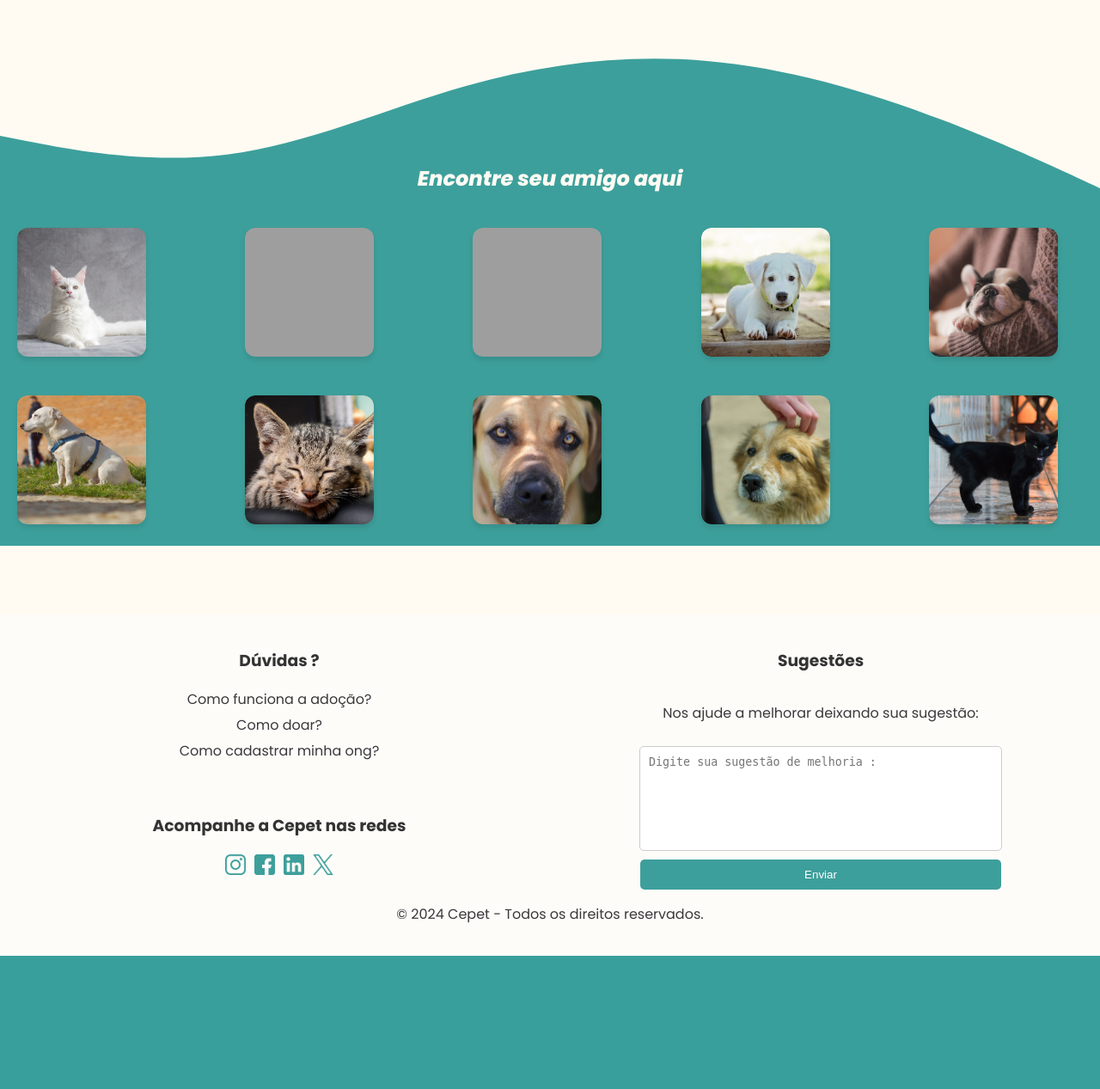
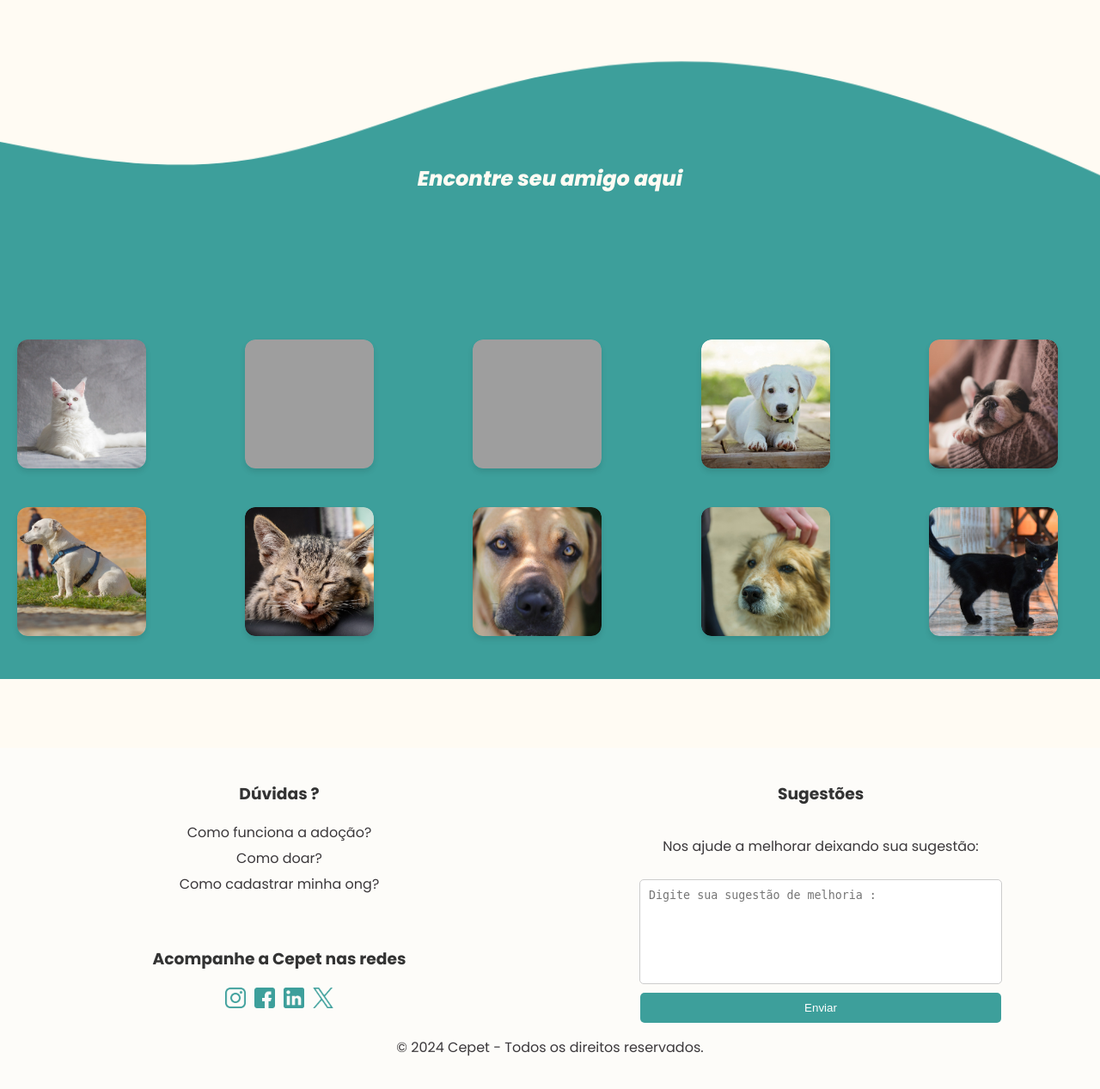
Before and after one commit to beladeiasilva/CEPET, a PHP site: page /inicial.php in a window 1280 px wide. Shown: the part 915-2182 px from the top of the page at 86% size. Before the commit the page ends 2027 px from the top, so only its background shows below. Run offline with PHP 8.4, Linux system fonts and the light colour scheme; grey boxes are pictures that could not be loaded.

Commit message:
23 out 1.css

```diff
--- a/paginas/css/estilos.css
+++ b/paginas/css/estilos.css
@@ -100,21 +100,24 @@ article button {
     padding: 50px 0;
     position: relative;
     width: 100%;
-
+    background-repeat: no-repeat;
+    background-size: cover;
+    height: 700px;
 }
 
 .amigos-section .container {
     margin-top: 150px;
-
 }
 .amigos-section h1 {
     color: #fffbf3;
     font-family: "Poppins", sans-serif;
     font-weight: 800;
     font-style:oblique;
-    margin: 20px;}
-
+    margin: 20px;
+    margin-top: 50px;
+}
 .amigos-gallery {
+    margin-top: 150px;
     display: grid;
     grid-template-columns: repeat(5, 1fr);
     gap: 15%;
@@ -122,7 +125,6 @@ article button {
     width: 60%;
 
 }
-
 .amigo-item {
     width: 150px;
     height: 150px;
@@ -130,7 +132,6 @@ article button {
     overflow: hidden;
     box-shadow: 0 4px 6px rgba(0, 0, 0, 0.1);
 }
-
 .amigo-item img {
     width: 100%;
     height: 100%;
```
